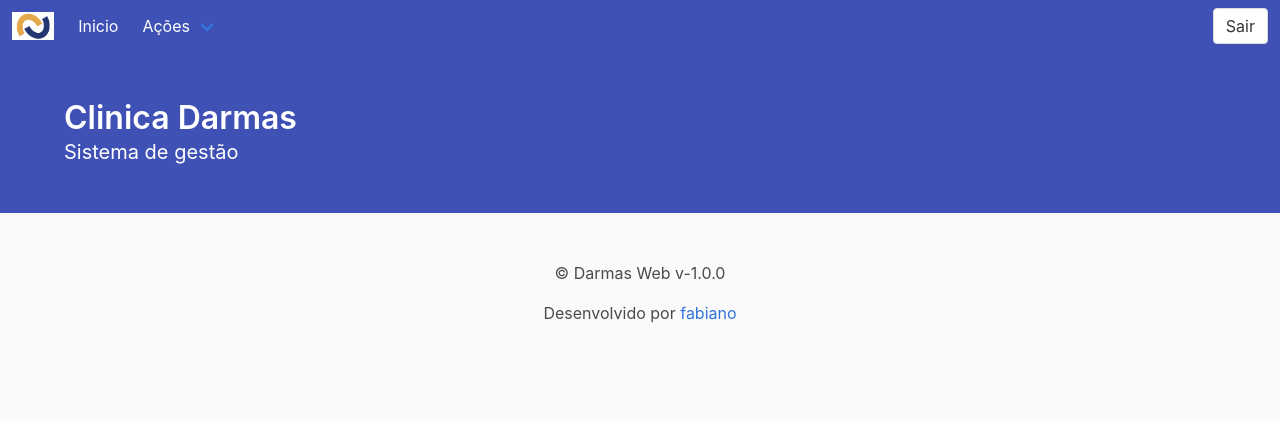
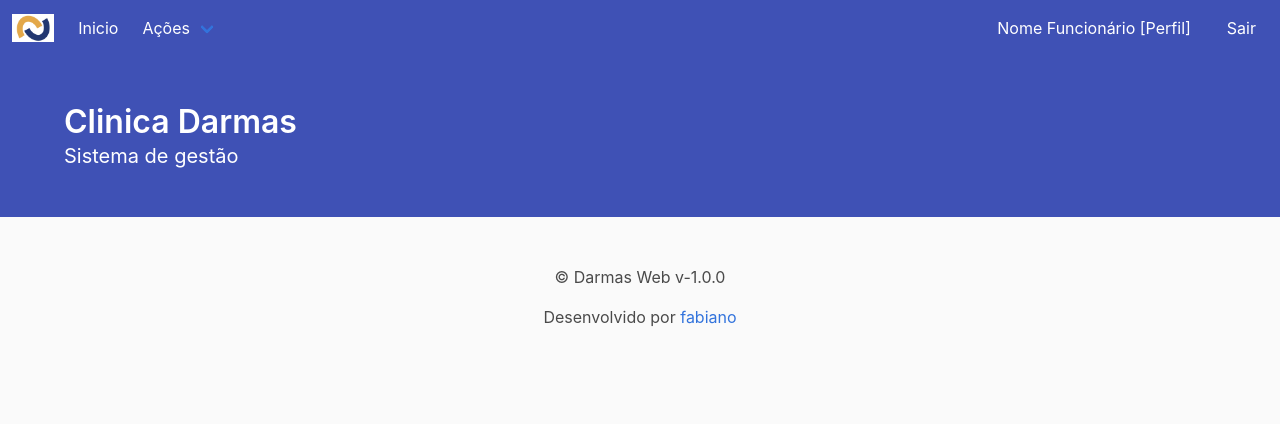
Before and after one commit to darmas-web/code, a Flask app: page / in a window 1280 px wide. Shown: the top 424 px of the page. Run offline with Flask 2, Linux system fonts and the light colour scheme; some libraries are stand-ins or nearby versions.

Commit message:
Ajuste template base, adicionado sair e nome do funcionário

```diff
--- a/app/templates/base.html
+++ b/app/templates/base.html
@@ -50,11 +50,14 @@
                 </div>
             </div>
             <div class="navbar-end">
+                <p class="navbar-item has-text-white">
+                        Nome Funcionário [Perfil]
+                </p>
                 <div class="navbar-item">
+
                     <div class="field is-grouped">
                         <p class="control">
-                            <a class="bd-tw-button button" data-social-network="Twitter" data-social-action="tweet"
-                                data-social-target="#" target="_blank" href="#">
+                            <a class="navbar-item has-text-white"  href="#">
                                 <span>
                                     Sair
                                 </span>
```
